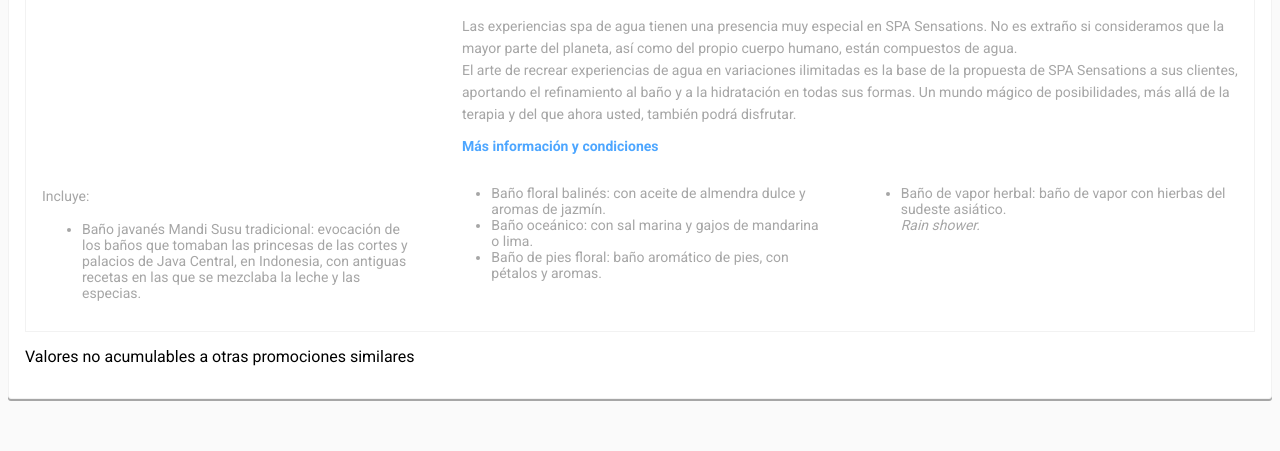
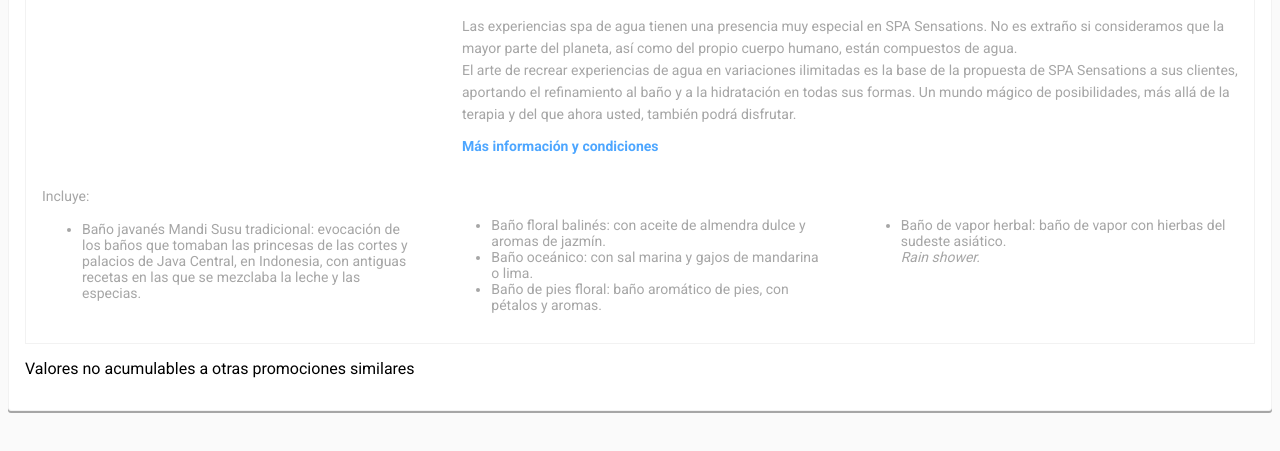
Before and after one commit to lvilanova/the-cocktail-test, a website: page index.html in a window 1280 px wide. Shown: the part 333-784 px from the top of the page. Drawn offline with Linux system fonts and the light colour scheme; files whose address does not match are found by name.

Commit message:
fixing spacing between elements

```diff
--- a/assets/css/src/base/layout.scss
+++ b/assets/css/src/base/layout.scss
@@ -44,11 +44,11 @@
   color:$blue;
   font-size:12px;
 }
-.pt-bg{
-  padding-top:$bg-spacing;
-}
+
 
   @media only screen and (min-width: $small-desktop) {
-
+    .pt-bg{
+      padding-top:$bg-spacing;
+    }
 
   }
--- a/assets/css/src/blocks/section_tab2.scss
+++ b/assets/css/src/blocks/section_tab2.scss
@@ -2,9 +2,7 @@
     background-color: $white;
     padding: $lg-spacing;
     border: 1px solid $grey-light;
-    .pt-bg{
-        padding-top:0;
-    }
+
     .content_tab2__block {
         position: relative;
         padding-bottom: $lg-spacing;
@@ -74,5 +72,7 @@
         .tab2__link{
             position:absolute;
         }
+
     }
+
 }
```
Also changed, not shown: assets/css/application.css.
